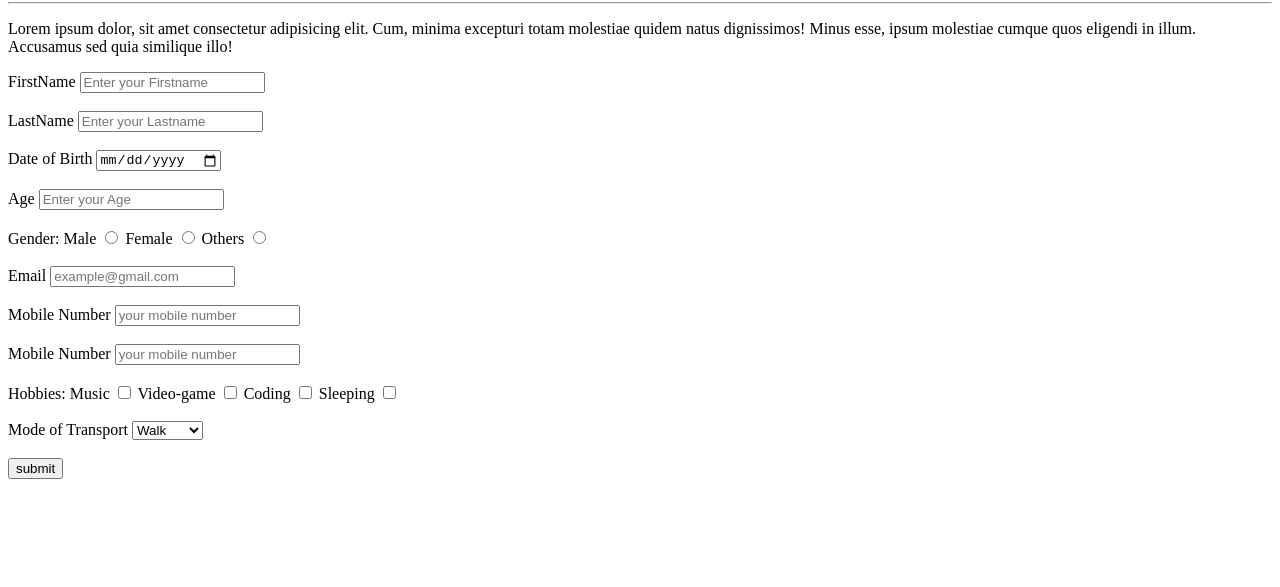
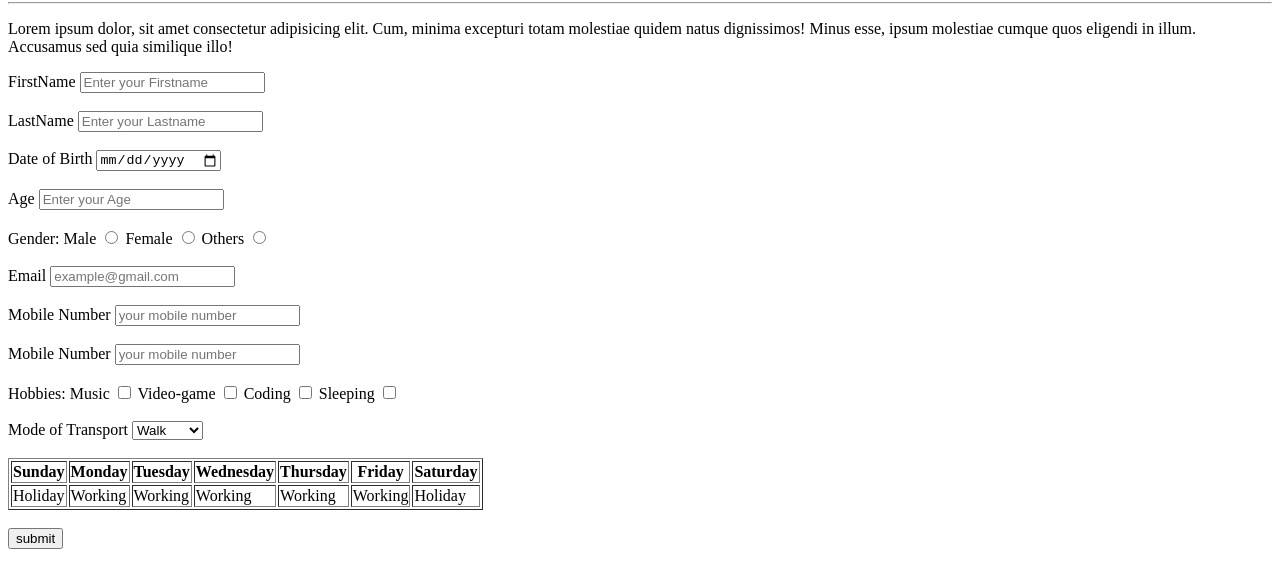
Before and after one commit to AjayDevzX/HtmlLearning, a plain HTML site: page index.html in a window 1280 px wide. Shown: the part 211-798 px from the top of the page. Drawn offline with Linux system fonts and the light colour scheme.

Commit message:
First commit

```diff
--- a/index.html
+++ b/index.html
@@ -101,10 +101,31 @@
           <option value="option1">Airplane</option>
         </select>
       </div>
+<br>
+      <table border="1">
+        <tr>
+          <th>Sunday</th>
+          <th>Monday</th>
+          <th>Tuesday</th>
+          <th>Wednesday</th>
+          <th>Thursday</th>
+          <th>Friday</th>
+          <th>Saturday</th>
+        </tr>
+        <td>Holiday</td>
+        <td>Working</td>
+        <td>Working</td>
+        <td>Working</td>
+        <td>Working</td>
+        <td>Working</td>
+        <td>Holiday</td>
+
+      </table>
 
 
     </form>
 <br>
+
     <button>submit</button>
   </body>
 </html>
```
